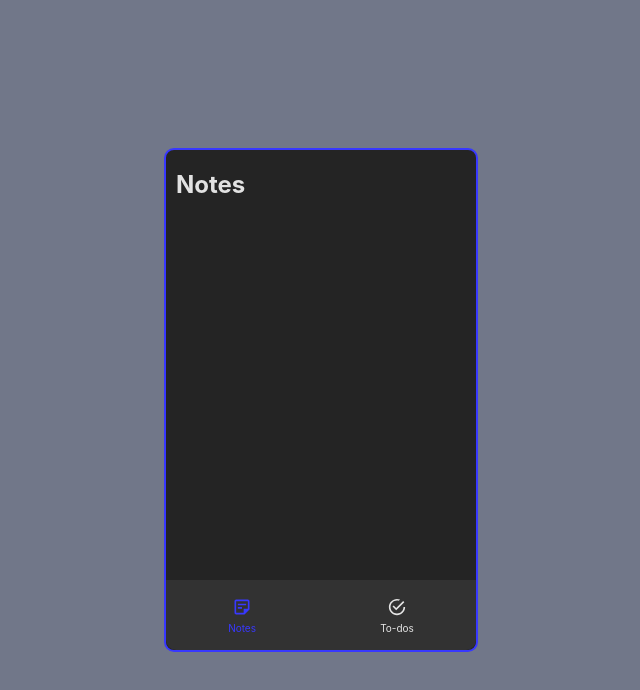
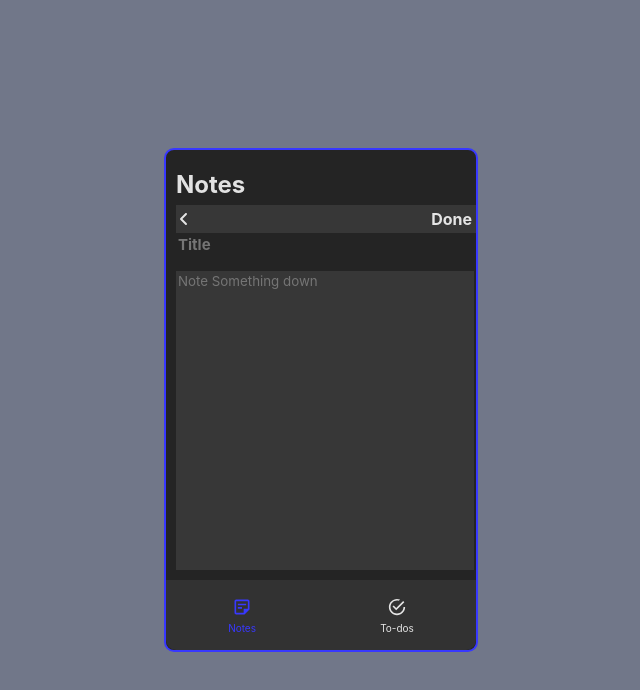
Before and after one commit to Dev-Natha/NoteApp-frontend, a React (Vite) app: page /note in a window 1280 px wide. Shown: the top 690 px of the page, without its empty margins (319-959 px from the left). Built offline with nearby package versions, Linux system fonts and the light colour scheme; no server answers.

Commit message:
crud operation completed

```diff
--- a/src/App.tsx
+++ b/src/App.tsx
@@ -9,6 +9,7 @@ import {AxiosResponse} from "axios"
 import { instance } from "./customCode/ApiUrl";
 import { noteData } from "./customCode/types";
 import EditNote from './components/EditNote';
+import CreateNote from './components/CreateNote';
 
 function App() {
   const [noteActiveTab, toggleNoteActiveTab] = useState("bottombar-active")
@@ -57,7 +58,8 @@ function App() {
           <div className="note-item">
           <Routes>
             <Route path='/' element={<Notes notes={notes}/>}/>
-            <Route path='/note/:id' element={<EditNote/>}/>
+            <Route path='/note/:id' element={<EditNote fetchData={fetchData}/>}/>
+            <Route path='/note' element={<CreateNote  fetchData={fetchData}/>}/>
           </Routes>
           </div>
         </div>
--- /dev/null
+++ b/src/components/CreateNote.tsx
@@ -0,0 +1,55 @@
+import "../css/Notes.css"
+import { useNavigate } from "react-router-dom"
+import { AxiosResponse } from "axios"
+import { instance } from "../customCode/ApiUrl";
+import { useRef } from "react";
+import { noteData } from "../customCode/types";
+import { FaAngleLeft } from "react-icons/fa6";
+import { singleNoteData } from "../customCode/types";
+import { fetchNoteProps } from "../customCode/types";
+
+const CreateNote = ({fetchData}:fetchNoteProps) => {
+    const titleref = useRef<HTMLTextAreaElement>(null)
+    const bodyref = useRef<HTMLTextAreaElement>(null)
+    const navigate = useNavigate()
+
+    const postData = async(noteData:singleNoteData) =>{
+        try{
+            const response: AxiosResponse = await instance.post("/api/note/", noteData)
+            const responseData: noteData = response.data
+            console.log(responseData)
+        }
+        catch(error){
+            console.log(error)
+        }
+    }
+
+    function postNote(){
+        const noteData = {
+            title: titleref.current?.value,
+            body: bodyref.current?.value
+        }
+        if(noteData.title || noteData.body){
+            postData(noteData)
+        }
+        navigate("/")
+        fetchData()
+    }
+
+    return (
+        <div className="note-item">
+            <div className="note-header">
+                <FaAngleLeft className="angle-left" onClick={postNote}/>
+                <h4 onClick={postNote}>Done</h4>
+            </div>
+            <div className="note-title">
+                <textarea placeholder="Title" ref={titleref}></textarea>
+            </div>
+            <div className="note-text">
+                <textarea placeholder="Note Something down" ref={bodyref}></textarea>
+            </div>
+        </div>
+    )
+}
+
+export default CreateNote
--- a/src/components/EditNote.tsx
+++ b/src/components/EditNote.tsx
@@ -1,17 +1,19 @@
 import "../css/Notes.css"
-import { useParams } from "react-router-dom"
+import { useParams, useNavigate } from "react-router-dom"
 import { AxiosResponse } from "axios"
 import { instance } from "../customCode/ApiUrl";
-import { useState, useEffect } from "react";
+import { useState, useEffect, useRef } from "react";
 import { noteData } from "../customCode/types";
 import { FaAngleLeft } from "react-icons/fa6";
+import { singleNoteData } from "../customCode/types";
+import { fetchNoteProps } from "../customCode/types";
 
-const EditNote = () => {
+const EditNote = ({fetchData}:fetchNoteProps) => {
     const { id } = useParams()
     const [note, setNote] = useState<noteData | null>(null)
     const fetchNoteData = async () => {
         try {
-            const response: AxiosResponse = await instance.get(`/api/note/${String(id)}`);
+            const response: AxiosResponse = await instance.get(`/api/note/${String(id)}/`);
 
             const responseData: noteData = response.data;
             setNote(responseData)
@@ -25,17 +27,60 @@ const EditNote = () => {
         fetchNoteData()
     }, [])
 
+    const titleref = useRef<HTMLTextAreaElement>(null)
+    const bodyref = useRef<HTMLTextAreaElement>(null)
+    const navigate = useNavigate()
+
+    const sendData = async(noteData:singleNoteData) =>{
+        try{
+            const response: AxiosResponse = await instance.put(`/api/note/${String(id)}/`, noteData)
+            const responseData: noteData = response.data
+            setNote(responseData)
+        }
+        catch(error){
+            console.log(error)
+        }
+    }
+    function editNote(id:Number | undefined){
+        const noteData = {
+            title: titleref.current?.value,
+            body: bodyref.current?.value
+        }
+        if (!noteData.title && !noteData.body){
+            deleteNote(id)
+        }
+        else{
+            sendData(noteData)
+        }
+        navigate("/")
+        fetchData()
+    }
+    const deleteData = async (id:Number) => {
+        try{
+            await instance.delete(`/api/note/${String(id)}/`)
+        }
+        catch(error){
+            console.log(error)
+        }
+    }
+    function deleteNote(id:Number | undefined){
+        if (id){
+            deleteData(id)
+            navigate("/")
+            fetchData()
+        }
+    }
     return (
         <div className="note-item">
             <div className="note-header">
-                <FaAngleLeft/>
-                <h4>Done</h4>
+                <FaAngleLeft className="angle-left" onClick={() => editNote(note?.id)}/>
+                <h4 onClick={() => deleteNote(note?.id)}>Delete</h4>
             </div>
             <div className="note-title">
-                <textarea defaultValue={note?.title.toString()}></textarea>
+                <textarea defaultValue={note?.title.toString()} placeholder="Title" ref={titleref}></textarea>
             </div>
             <div className="note-text">
-                <textarea defaultValue={note?.body.toString()}></textarea>
+                <textarea defaultValue={note?.body.toString()} placeholder="Note Something down" ref={bodyref}></textarea>
             </div>
         </div>
     )
--- a/src/components/Notes.tsx
+++ b/src/components/Notes.tsx
@@ -4,6 +4,13 @@ import { Link } from "react-router-dom";
 import { noteProps } from "../customCode/types";
 
 const Notes = ({notes}:noteProps) => {
+  function formatNote(note:String):String{
+    if (note.length > 35){
+      const noteSplice = note.slice(0, 35)
+      return noteSplice + "..."
+    }
+    return note
+  }
   return (
     <div className="note-item">
       <div className="note-inp-cont">
@@ -13,15 +20,18 @@ const Notes = ({notes}:noteProps) => {
         {notes.map(note => {
           return <Link to={`/note/${note.id}`} key={String(note.id)}>
             <div className="note-item-element">
-              <h1>{note.title}</h1>
-              <p>{note.body}</p>
+              <h1>{note.title?formatNote(note.title):"(no title)"}
+              </h1>
+              <p>{formatNote(note.body)}</p>
               <span>{new Date(note.updated.toString()).toLocaleString()}</span>
             </div>
           </Link>
         })}
       </div>
       <div className="add-icon-cont">
-        <GoPlus className="add-icon" />
+        <Link to={"note"}>
+          <GoPlus className="add-icon" />
+        </Link>
       </div>
     </div>
   )
--- a/src/css/Notes.css
+++ b/src/css/Notes.css
@@ -27,14 +27,12 @@
     padding: 10px;
     border-radius: 5px;
     margin-top: 10px;
-}
-.note-item-element:hover{
     cursor: pointer;
 }
 .note-item h1{
     margin: 0;
     padding: 0;
-    font-size: 20px;
+    font-size: 18px;
     color: white;
 }
 .note-item p{
@@ -53,8 +51,6 @@
     position: absolute;
     left: calc(50% - 25px);
     bottom: 15%;
-}
-.add-icon-cont:hover{
     cursor: pointer;
 }
 .add-icon{
@@ -73,8 +69,9 @@
 .note-header h4{
     margin: 0;
     padding: 4px;
+    cursor: pointer;
 }
-.note-header h4{
+.angle-left{
     cursor: pointer;
 }
 .note-title textarea{
```
Also changed, not shown: src/customCode/types.ts (+9 -0 lines).
